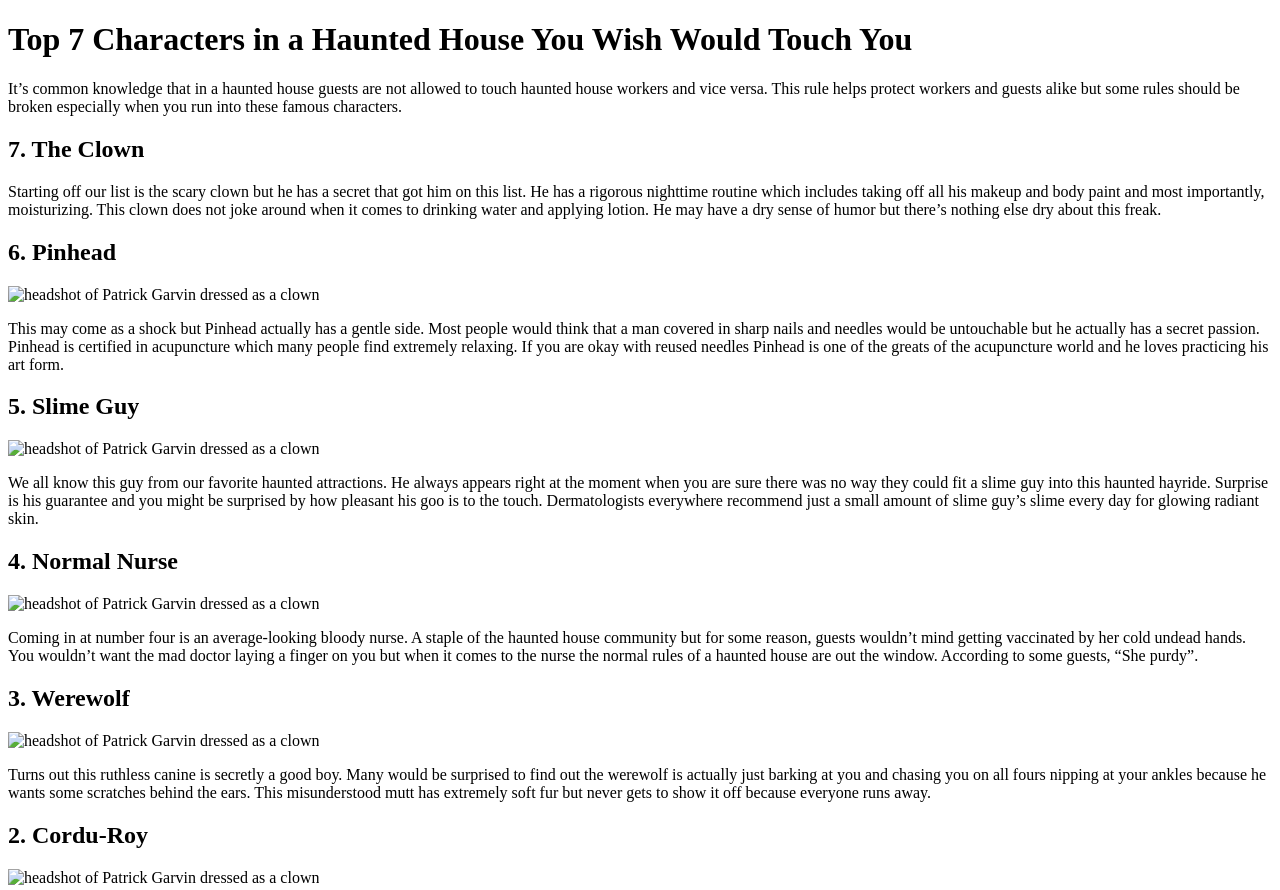
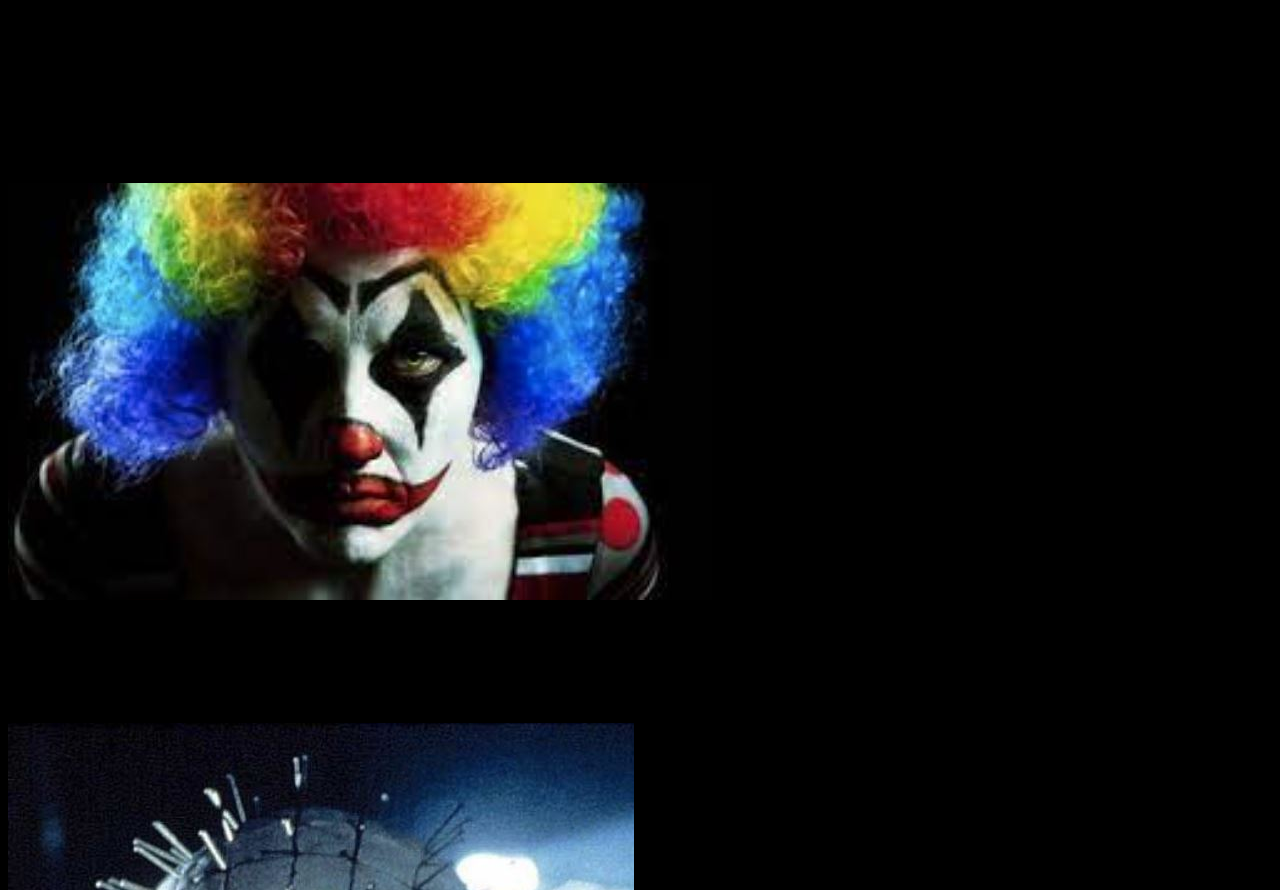
Before and after one commit to JTrusler/Media-Website, a plain HTML site: page Index.html in a window 1280 px wide. Shown: the top 890 px of the page. Drawn offline with Linux system fonts and the light colour scheme.

Commit message:
Update Index.html

```diff
--- a/Index.html
+++ b/Index.html
@@ -25,6 +25,10 @@
   .col-11 {width: 91.66%;}
   .col-12 {width: 100%;}
 }
+body {
+  background-color: Black;
+  Text-color: Orange;
+}
 
 
     </style>
@@ -39,6 +43,7 @@
 
     <section>
       <h2>7. The Clown</h2>
+       <img src="clown.jpg" alt="headshot of Patrick Garvin dressed as a clown">
       <p>
         Starting off our list is the scary clown but he has a secret that got him on this list. He has a rigorous nighttime routine which includes taking off
         all his makeup and body paint and most importantly, moisturizing. This clown does not joke around when it comes to drinking water and applying lotion.
@@ -48,7 +53,7 @@
 
     <section>
       <h2>6. Pinhead</h2>
- <img src="headshot_clown.png" alt="headshot of Patrick Garvin dressed as a clown">
+ <img src="Pinhead.jpg" alt="headshot of Patrick Garvin dressed as a clown">
 <p>
   This may come as a shock but Pinhead actually has a gentle side. Most people would think that a man covered in sharp nails and needles would be untouchable but he actually has a secret passion.
   Pinhead is certified in acupuncture which many people find extremely relaxing.
@@ -58,7 +63,7 @@
 
         <section>
       <h2>5. Slime Guy</h2>
- <img src="headshot_clown.png" alt="headshot of Patrick Garvin dressed as a clown">
+ <img src="SlimeGuy.jpg" alt="headshot of Patrick Garvin dressed as a clown">
 <p>
   We all know this guy from our favorite haunted attractions. He always appears right at the moment when you are sure there was no way they could fit a slime guy into this haunted hayride.
   Surprise is his guarantee and you might be surprised by how pleasant his goo is to the touch.
@@ -68,7 +73,7 @@
 
         <section>
       <h2>4. Normal Nurse</h2>
- <img src="headshot_clown.png" alt="headshot of Patrick Garvin dressed as a clown">
+ <img src="Nurse.jpg" alt="headshot of Patrick Garvin dressed as a clown">
 <p>
 Coming in at number four is an average-looking bloody nurse. A staple of the haunted house community but for some reason, guests wouldn’t mind getting vaccinated by her cold undead hands.
 You wouldn’t want the mad doctor laying a finger on you but when it comes to the nurse the normal rules of a haunted house are out the window. According to some guests, “She purdy”.
@@ -77,7 +82,7 @@ You wouldn’t want the mad doctor laying a finger on you but when it comes to t
 
         <section>
       <h2>3. Werewolf</h2>
- <img src="headshot_clown.png" alt="headshot of Patrick Garvin dressed as a clown">
+ <img src="Werewolf.jpg" alt="headshot of Patrick Garvin dressed as a clown">
 <p>
 Turns out this ruthless canine is secretly a good boy. Many would be surprised to find out the werewolf is actually just barking at you and chasing you on all fours nipping
 at your ankles because he wants some scratches behind the ears. This misunderstood mutt has extremely soft fur but never gets to show it off because everyone runs away.
@@ -86,7 +91,7 @@ at your ankles because he wants some scratches behind the ears. This misundersto
 
         <section>
       <h2>2. Cordu-Roy</h2>
- <img src="headshot_clown.png" alt="headshot of Patrick Garvin dressed as a clown">
+ <img src="Cordu-Roy.jpg" alt="headshot of Patrick Garvin dressed as a clown">
 <p>
 This bone-chilling skeleton of a man has a scary surprise that can’t be experienced with just sight. He is dressed head to toe in the most unpleasant material known to man
 corduroy and he wants you to graze up on it for the full experience. He is breaking the norms of the industry with his artistry and micro-tearing up your fingertips with every touch.
@@ -95,7 +100,7 @@ corduroy and he wants you to graze up on it for the full experience. He is break
 
         <section>
       <h2>1. The Fidgetor</h2>
- <img src="headshot_clown.png" alt="headshot of Patrick Garvin dressed as a clown">
+ <img src="Fidgetor.jpg" alt="headshot of Patrick Garvin dressed as a clown">
 <p>
 You came to a haunted house to escape this atrocity but it followed you. It knows that the scariest thing in your everyday life is a child who is not being stimulated enough.
 The worst part is that you know you want to touch it. You’ve had sick fantasies of giving this pop-it a try but you stop yourself because you're an adult.
```
